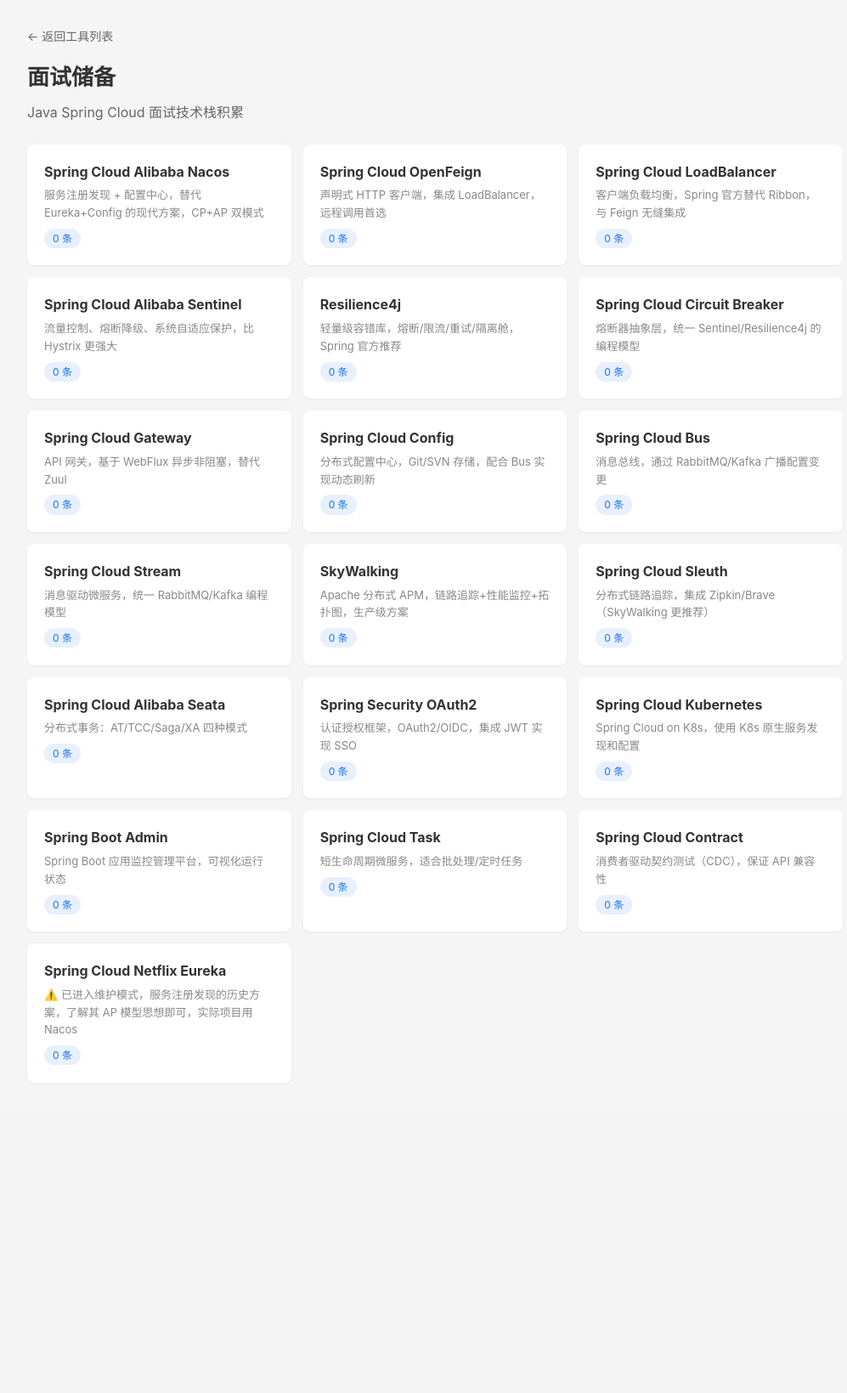
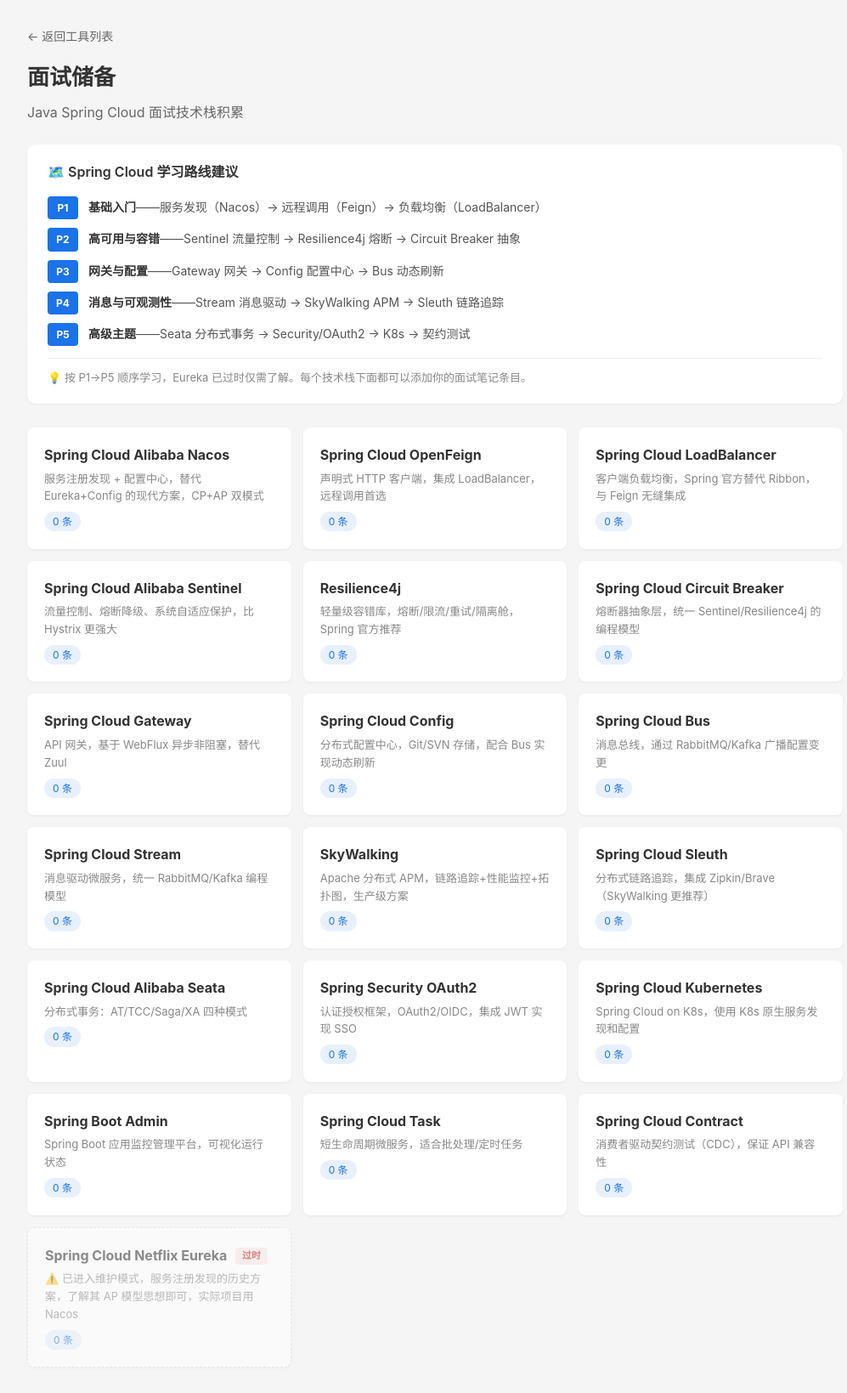
Before and after one commit to dj080808/toolset, a Flask app: page /skillset/tool/1 in a window 1280 px wide. Shown: the part 56-1695 px from the top of the page at 85% size, without its empty margins (128-1125 px from the left). Before the commit the page ends 1303 px from the top, so only its background shows below. Run offline with Flask 3, Linux system fonts and the light colour scheme; data comes from the database, SQL or seed files in the repository; both versions use the stored data as it was after the commit; data that the repository does not hold is empty.

Commit message:
增加技术栈学习路线

```diff
--- a/db.py
+++ b/db.py
@@ -27,6 +27,7 @@ def init_db():
             name TEXT NOT NULL,
             description TEXT DEFAULT '',
             sort_order INTEGER DEFAULT 0,
+            is_deprecated INTEGER DEFAULT 0,
             created_at TIMESTAMP DEFAULT CURRENT_TIMESTAMP,
             FOREIGN KEY (tool_id) REFERENCES tool(id) ON DELETE CASCADE,
             UNIQUE(tool_id, name)
@@ -43,5 +44,11 @@ def init_db():
             FOREIGN KEY (stack_id) REFERENCES stack(id) ON DELETE CASCADE
         );
     """)
+    # 兼容旧表：如果 is_deprecated 列不存在则添加
+    try:
+        conn.execute("ALTER TABLE stack ADD COLUMN is_deprecated INTEGER DEFAULT 0")
+    except:
+        pass
+
     conn.commit()
     conn.close()
--- a/static/style.css
+++ b/static/style.css
@@ -49,3 +49,19 @@ h1 { font-size: 26px; margin-bottom: 8px; }
 .form-group label { display: block; font-weight: 500; margin-bottom: 6px; font-size: 14px; }
 .form-group input, .form-group textarea { width: 100%; padding: 10px 12px; border: 1px solid #ddd; border-radius: 6px; font-size: 14px; font-family: inherit; resize: vertical; }
 .form-group input:focus, .form-group textarea:focus { outline: none; border-color: #1a73e8; }
+
+/* 学习路线 */
+.roadmap { background: #fff; border-radius: 10px; padding: 20px 24px; margin-bottom: 28px; box-shadow: 0 1px 3px rgba(0,0,0,.06); cursor: default; }
+.roadmap-title { font-size: 16px; font-weight: 600; cursor: pointer; list-style: none; }
+.roadmap-title::-webkit-details-marker { display: none; }
+.roadmap-phases { display: flex; flex-direction: column; gap: 10px; margin-top: 16px; }
+.phase { display: flex; gap: 12px; align-items: flex-start; }
+.phase-num { background: #1a73e8; color: #fff; padding: 4px 10px; border-radius: 4px; font-size: 12px; font-weight: 700; flex-shrink: 0; min-width: 36px; text-align: center; }
+.phase-body { font-size: 14px; color: #555; padding-top: 2px; }
+.phase-body strong { color: #333; }
+.roadmap-note { margin-top: 14px; font-size: 13px; color: #888; border-top: 1px solid #eee; padding-top: 12px; }
+
+/* 过时技术栈 */
+.stack-card.deprecated { opacity: 0.55; border: 1px dashed #ddd; }
+.stack-card.deprecated:hover { opacity: 0.8; }
+.deprecated-badge { display: inline-block; background: #fce8e6; color: #c5221f; padding: 1px 8px; border-radius: 4px; font-size: 11px; font-weight: 600; vertical-align: middle; margin-left: 6px; }
--- a/templates/skillset/tool.html
+++ b/templates/skillset/tool.html
@@ -6,11 +6,52 @@
     <h1>{{ tool.name }}</h1>
     {% if tool.description %}<p class="desc">{{ tool.description }}</p>{% endif %}
 
+    <!-- 学习路线建议 -->
+    <details class="roadmap" open>
+        <summary class="roadmap-title">🗺️ Spring Cloud 学习路线建议</summary>
+        <div class="roadmap-phases">
+            <div class="phase">
+                <div class="phase-num">P1</div>
+                <div class="phase-body">
+                    <strong>基础入门</strong>——服务发现（Nacos）→ 远程调用（Feign）→ 负载均衡（LoadBalancer）
+                </div>
+            </div>
+            <div class="phase">
+                <div class="phase-num">P2</div>
+                <div class="phase-body">
+                    <strong>高可用与容错</strong>——Sentinel 流量控制 → Resilience4j 熔断 → Circuit Breaker 抽象
+                </div>
+            </div>
+            <div class="phase">
+                <div class="phase-num">P3</div>
+                <div class="phase-body">
+                    <strong>网关与配置</strong>——Gateway 网关 → Config 配置中心 → Bus 动态刷新
+                </div>
+            </div>
+            <div class="phase">
+                <div class="phase-num">P4</div>
+                <div class="phase-body">
+                    <strong>消息与可观测性</strong>——Stream 消息驱动 → SkyWalking APM → Sleuth 链路追踪
+                </div>
+            </div>
+            <div class="phase">
+                <div class="phase-num">P5</div>
+                <div class="phase-body">
+                    <strong>高级主题</strong>——Seata 分布式事务 → Security/OAuth2 → K8s → 契约测试
+                </div>
+            </div>
+        </div>
+        <p class="roadmap-note">💡 按 P1→P5 顺序学习，Eureka 已过时仅需了解。每个技术栈下面都可以添加你的面试笔记条目。</p>
+    </details>
+
     {% if stacks %}
     <div class="stack-grid">
         {% for s in stacks %}
-        <a href="{{ url_for('.stack_detail', stack_id=s.id) }}" class="stack-card">
-            <h3>{{ s.name }}</h3>
+        <a href="{{ url_for('.stack_detail', stack_id=s.id) }}" class="stack-card {% if s.is_deprecated %}deprecated{% endif %}">
+            <h3>
+                {{ s.name }}
+                {% if s.is_deprecated %}<span class="deprecated-badge">过时</span>{% endif %}
+            </h3>
             {% if s.description %}<p>{{ s.description }}</p>{% endif %}
             <span class="badge">{{ s.entry_count }} 条</span>
         </a>
```
Also changed, not shown: seed.py (+42 -26 lines), toolset.db.
